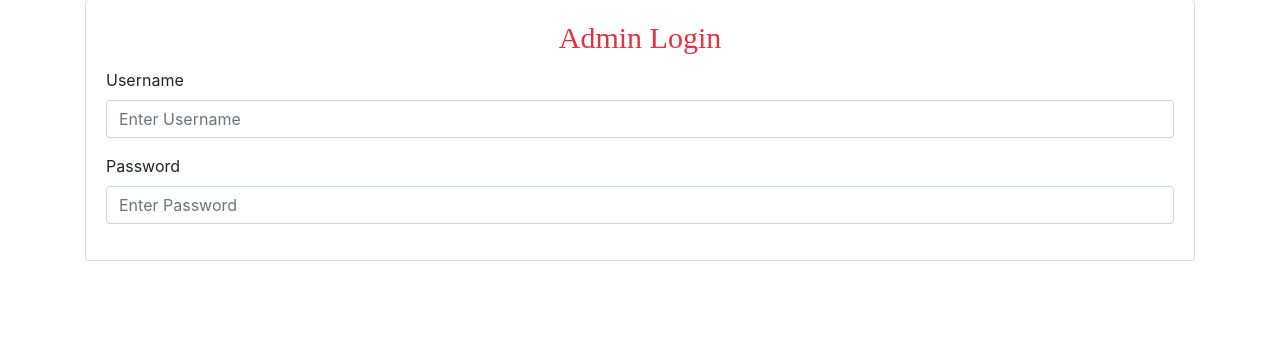
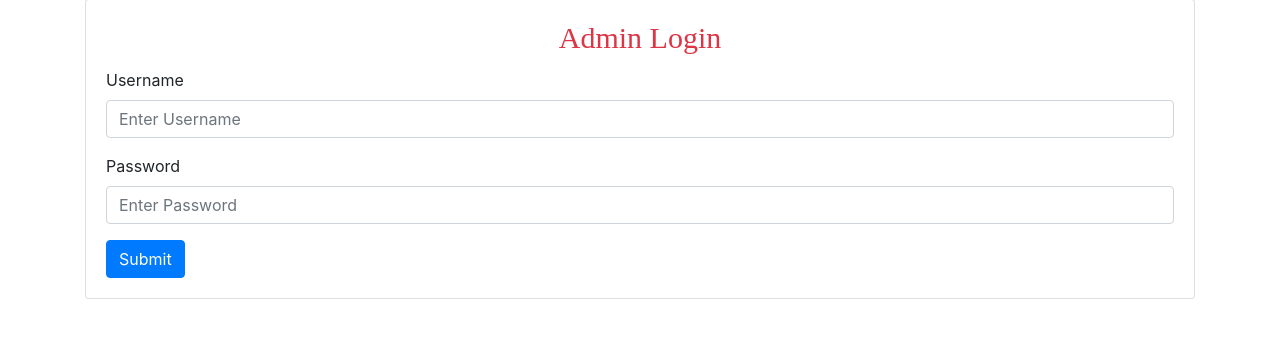
Before and after one commit to Fire-Fighter-Service/Fire-Fighter-Service, a Django app: template templates/admin_login.html in a window 1280 px wide. Shown: the part 128-466 px from the top of the page. Run offline with Django 3.2, Linux system fonts and the light colour scheme; the template is opened without the code that fills it, so the values that code supplies are empty; some libraries are stand-ins or nearby versions.

Commit message:
Update admin_login.html

```diff
--- a/templates/admin_login.html
+++ b/templates/admin_login.html
@@ -16,7 +16,7 @@
                     <label>Password</label>
                     <input type="password" name="password" class="form-control" placeholder="Enter Password" required>
                 </div>
-
+                <button type="submit" class="btn btn-primary">Submit</button>
             </form>
         </div>
     </div>
```
